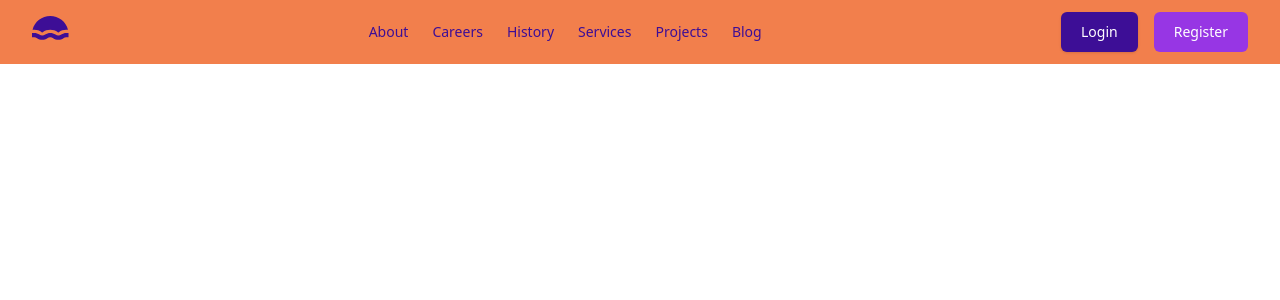
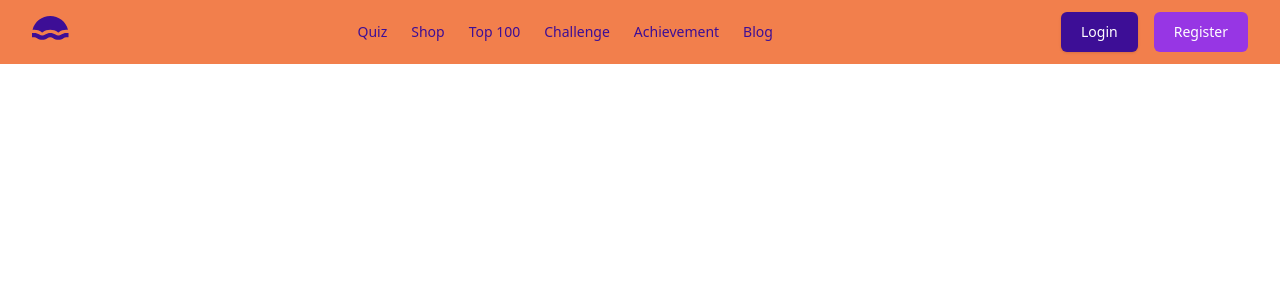
Before and after one commit to auroraloreti/quizzies, a React (Vite) app: page / in a window 1280 px wide. Shown: the top 300 px of the page. Built offline with nearby package versions, Linux system fonts and the light colour scheme.

Commit message:
modifiche navbar

```diff
--- a/src/Home/Navbar.jsx
+++ b/src/Home/Navbar.jsx
@@ -23,7 +23,7 @@ export default function Navbar() {
           <div className="hidden md:block">
             <nav aria-label="Global">
               <ul className="flex items-center gap-6 text-sm">
-                {["About", "Careers", "History", "Services", "Projects", "Blog"].map((item) => (
+                {["Quiz", "Shop", "Top 100", "Challenge", "Achievement", "Blog"].map((item) => (
                   <li key={item}>
                     <a
                       className="text-purple transition hover:text-purple/75"
```
